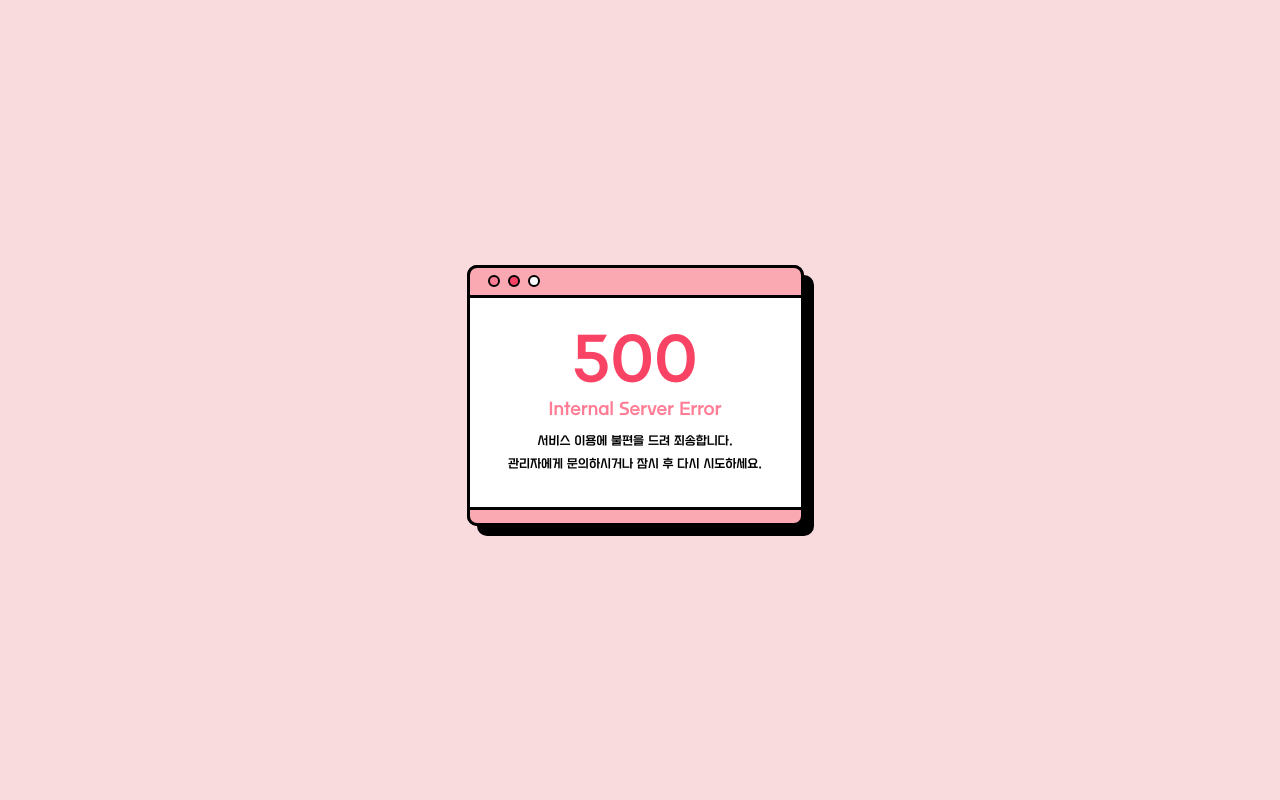
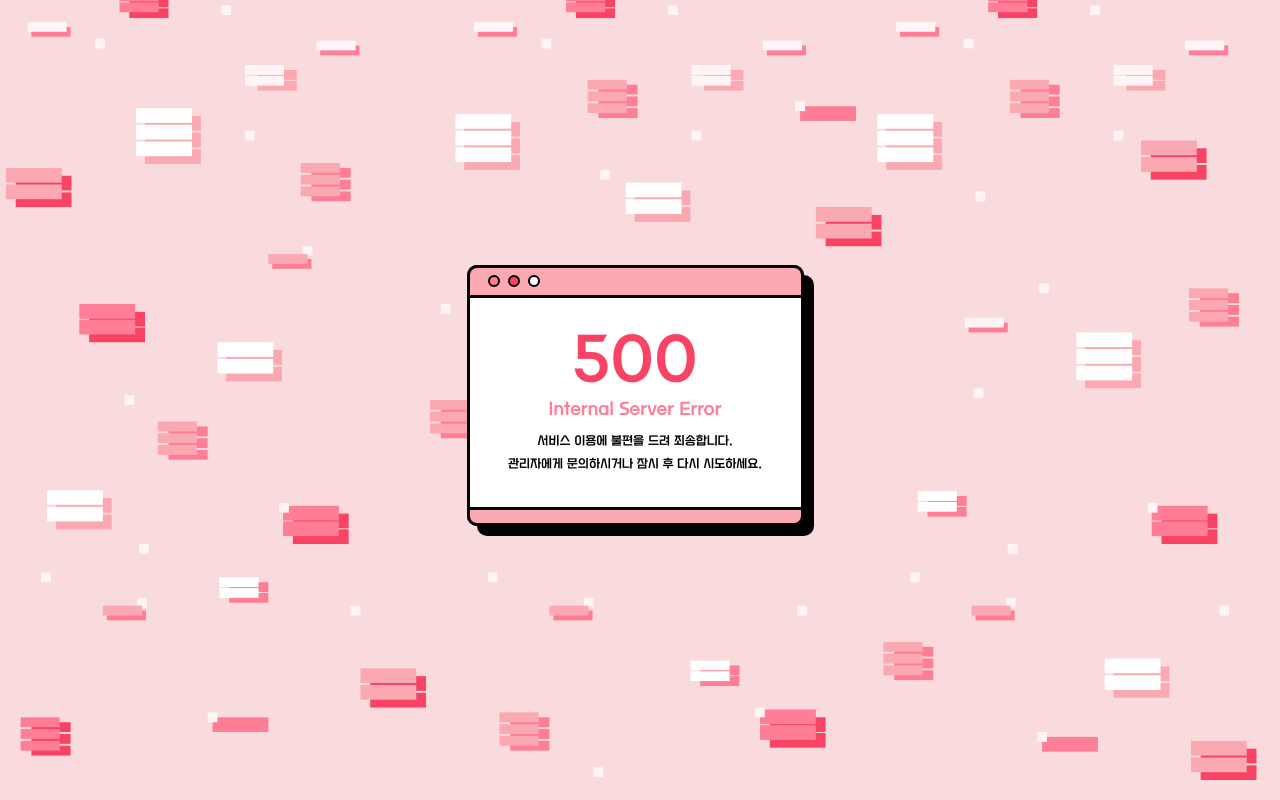
Before and after one commit to HICC-2024-PROJECT-PRESENTATION-CONTEST/Team3-Frontend, a React (Vite) app in the folder hi-cc/: page /500 in a window 1280 px wide. Built offline with nearby package versions, Linux system fonts and the light colour scheme.

Commit message:
design: Error 페이지 배경 추가

```diff
--- a/hi-cc/src/pages/Error/Error404.jsx
+++ b/hi-cc/src/pages/Error/Error404.jsx
@@ -5,6 +5,12 @@ import ErrorModal from "../../components/ErrorModal";
 export default function Error404() {
     return (
         <NotFoundWrapper>
+            <WhiteRec />
+            <WhiteRec />
+            <WhiteRec />
+            <PinkRec />
+            <PinkRec />
+            <PinkRec />
             <ErrorModal title="404" subtitle="Not Found">
                 페이지를 찾을 수 없습니다.<br />
                 입력하신 주소가 정확한지 다시 한 번 확인해주세요.
@@ -20,5 +26,5 @@ const NotFoundWrapper = styled.div`
     height: 100vh;
     justify-content: center;
     align-items: center;
-    background: #F9DBDD;
+    background: url('/src/assets/ErrorBackground.png') no-repeat center/cover;
 `
--- a/hi-cc/src/pages/Error/Error500.jsx
+++ b/hi-cc/src/pages/Error/Error500.jsx
@@ -20,5 +20,5 @@ const ServerErrorWrapper = styled.div`
     height: 100vh;
     justify-content: center;
     align-items: center;
-    background: #F9DBDD;
+    background: url('/src/assets/ErrorBackground.png') no-repeat center/cover;
 `
```
Also changed, not shown: hi-cc/src/assets/ErrorBackground.png (added).
